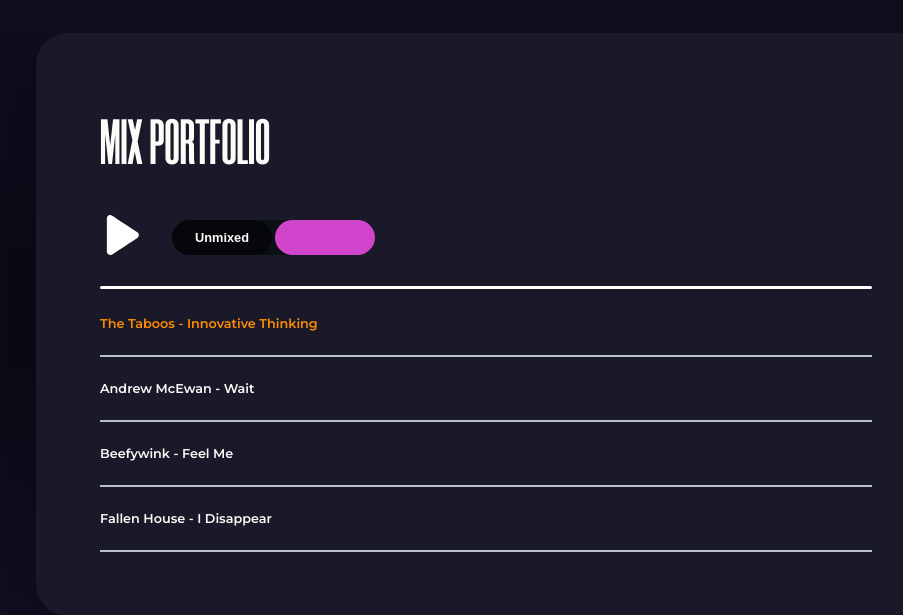
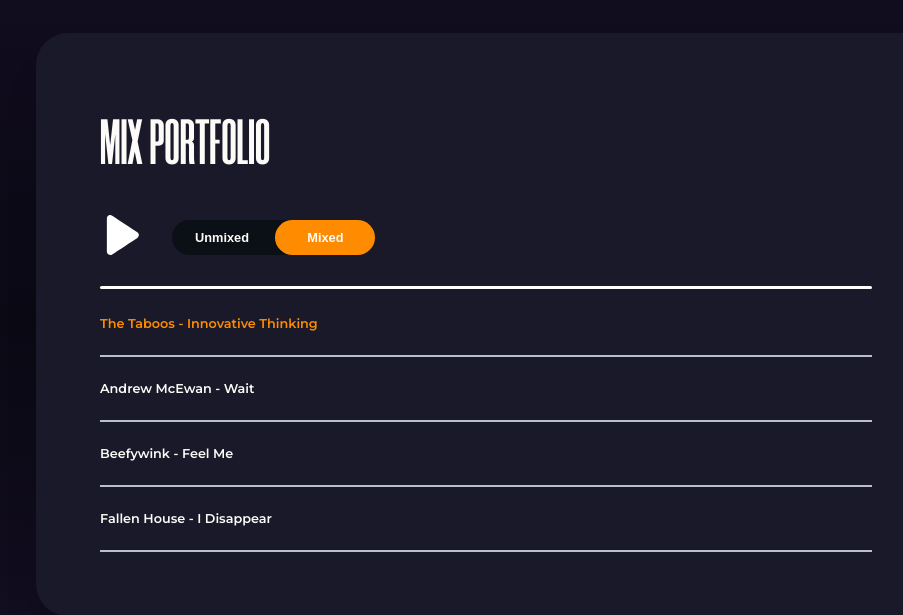
Before and after one commit to RobertJewell/NevisAudio, a PHP site: page / in a window 1280 px wide. Shown: the part 799-1414 px from the top of the page, without its empty margins (154-1057 px from the left). Run offline with PHP 8.4, Linux system fonts and the light colour scheme.

Commit message:
finished mix toggle implementation

```diff
--- a/index.html
+++ b/index.html
@@ -68,8 +68,10 @@
             <img src="imgs/audioPlayer/pauseButton.svg" id="playerControls__pause" class="noDisplay" alt="pause" />
           </button>
           <div class="mixToggle">
-            <button id="playerControls__button--mixed" class="mixButton">Unmixed</button>
-            <button id="playerControls__button--mix" class="mixButton">Mixed</button>
+
+            <button id="playerControls__button--unmixed" class="mixButton">Unmixed</button>
+            <button id="playerControls__button--mixed" class="mixButton">Mixed</button>
+
             <div id="playerControls__button--bg" class="mixButton__bg mixButton__bg--active"></div>
         </div>
         </div>
--- a/styles/style.css
+++ b/styles/style.css
@@ -632,6 +632,13 @@ hr {
   margin-right: 2rem;
 }
 
+@media (max-width: 350px) {
+  #playerControls__button--playPause {
+    margin-bottom: 2rem;
+    margin-left: 1.5rem;
+  }
+}
+
 .switches {
   display: -webkit-box;
   display: -ms-flexbox;
@@ -644,31 +651,47 @@ hr {
   margin-bottom: 1.5rem;
 }
 
+@media (max-width: 350px) {
+  .switches {
+    -webkit-box-orient: vertical;
+    -webkit-box-direction: normal;
+        -ms-flex-direction: column;
+            flex-direction: column;
+  }
+}
+
 .mixToggle {
   background-color: #0b0f16;
   border-radius: 100rem;
   position: relative;
 }
 
+@media (max-width: 350px) {
+  .mixToggle {
+    padding: 1rem auto;
+  }
+}
+
 .mixButton__bg {
   width: 100px;
   height: 35px;
   border-radius: 100rem;
-  background-color: #d145cc;
   position: absolute;
   left: 0;
   top: 0;
   margin-left: 0;
+  z-index: 1;
   color: rgba(0, 0, 0, 0);
-  -webkit-transition: all 0.2s ease-out;
-  transition: all 0.2s ease-out;
-  z-index: 0;
+  background-color: #2d2d4e;
+  -webkit-transition: all 0.1s ease-out;
+  transition: all 0.1s ease-out;
 }
 
 .mixButton__bg--active {
   left: 100%;
   margin-left: -100px;
   /*.animate width*/
+  background: darkorange;
 }
 
 .mixButton {
@@ -680,7 +703,8 @@ hr {
   height: 35px;
   padding: 0.6rem 0;
   color: #fcfbf7;
-  background-color: rgba(0, 0, 0, 0.5);
+  background-color: rgba(0, 0, 0, 0);
+  position: relative;
   z-index: 2;
 }
 
--- a/styles/style.scss
+++ b/styles/style.scss
@@ -22,6 +22,12 @@ $no-gradient: linear-gradient(
 );
 
 // Mixins - Media queries
+
+@mixin for-tiny-phone-only {
+  @media (max-width: 350px) {
+    @content;
+  }
+}
 @mixin for-phone-only {
   @media (max-width: 599px) {
     @content;
@@ -575,6 +581,10 @@ hr {
   padding: 0;
   background: none;
   margin-right: 2rem;
+  @include for-tiny-phone-only() {
+    margin-bottom: 2rem;
+    margin-left: 1.5rem;
+  }
 }
 
 .switches {
@@ -582,31 +592,38 @@ hr {
   align-items: center;
   align-content: center;
   margin-bottom: 1.5rem;
+  @include for-tiny-phone-only() {
+    flex-direction: column;
+  }
 }
 
 .mixToggle {
   background-color: $main-bg-color;
   border-radius: 100rem;
   position: relative;
+  @include for-tiny-phone-only() {
+    padding: 1rem auto;
+  }
 }
 
 .mixButton__bg {
   width: 100px;
   height: 35px;
   border-radius: 100rem;
-  background-color: #d145cc;
   position: absolute;
   left: 0;
   top: 0;
   margin-left: 0;
+  z-index: 1;
   color: rgba(0, 0, 0, 0);
-  transition: all 0.2s ease-out;
-  z-index: 0;
+  background-color: #2d2d4e;
+  transition: all 0.1s ease-out;
 }
 
 .mixButton__bg--active {
   left: 100%;
   margin-left: -100px; /*.animate width*/
+  background: $main-accent-color;
 }
 
 .mixButton {
@@ -617,13 +634,14 @@ hr {
   height: 35px;
   padding: 0.6rem 0;
   color: $main-text-color;
-  background-color: rgba(0, 0, 0, 0.5);
+  background-color: rgba(0, 0, 0, 0);
+  position: relative;
   z-index: 2;
 }
 
-.mixButton:hover {
-  // background-color: #262635;
-}
+// .mixButton:hover {
+//   // background-color: #262635;
+// }
 
 .playerTracks {
   width: 100%;
@@ -671,9 +689,7 @@ hr {
   left: 0;
   top: 0;
   z-index: -1;
-  //opacity
   opacity: 0.3;
-  // background-image: url(../imgs/TapeMachine.jpg);
   background-size: cover;
   background-position: center;
 }
```
Also changed, not shown: js/playerScript.js (+20 -13 lines), 1 other file.
